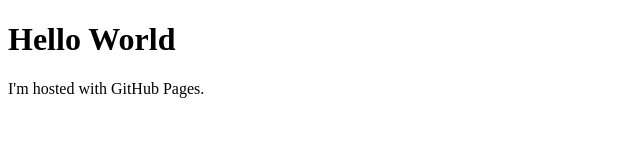
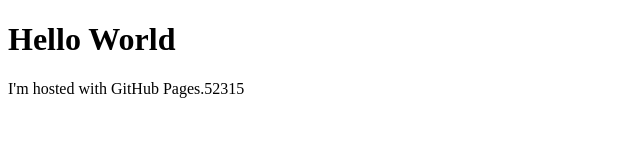
Before and after one commit to ChloeBeatrix/ChloeBeatrix.github.io, a plain HTML site: page index.html in a window 1280 px wide. Shown: the full height of the page, 0-640 px from the left. Drawn offline with Linux system fonts and the light colour scheme.

Commit message:
Update index.html

```diff
--- a/index.html
+++ b/index.html
@@ -2,6 +2,6 @@
 <html>
 <body>
 <h1>Hello World</h1>
-<p> I'm hosted with GitHub Pages.</p>
+<p> I'm hosted with GitHub Pages.52315</p>
 </body>
 </html>
```
